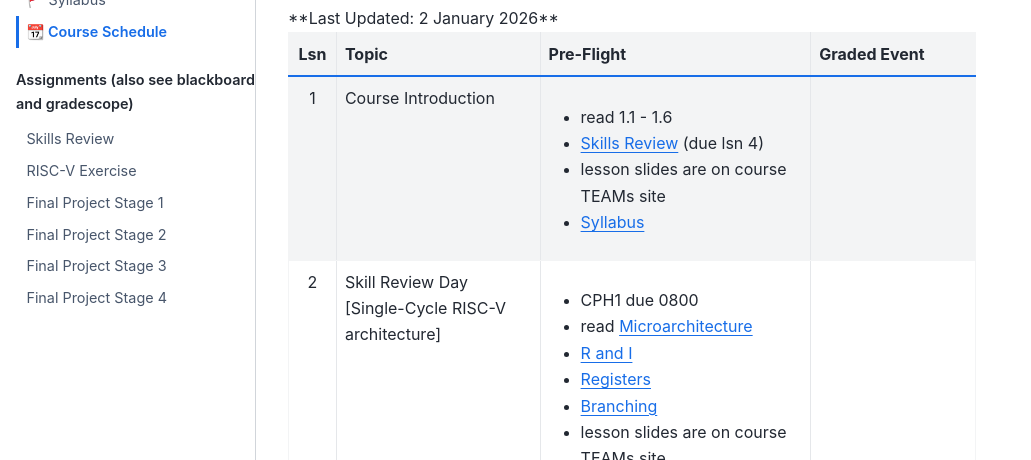
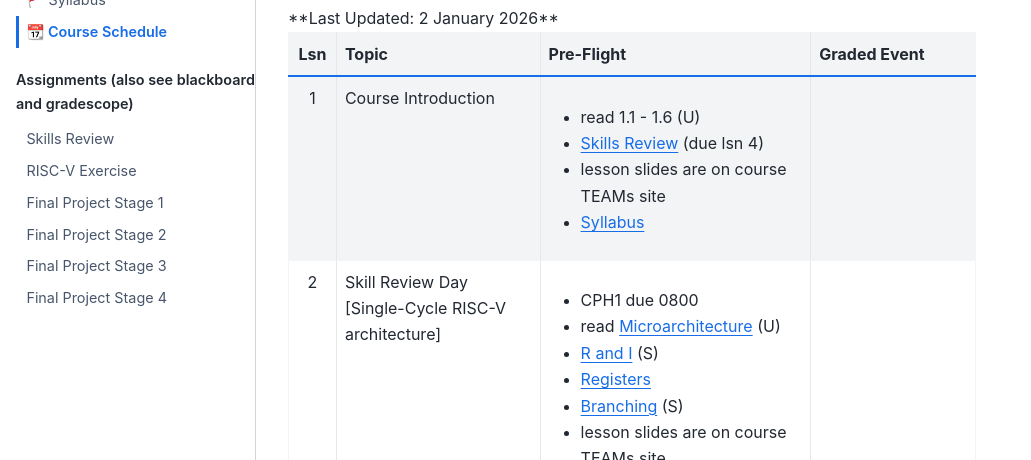
Before and after one commit to USAFA-ECE/ece485, a Jupyter Book: the page built from book/schedule.md, in a window 1280 px wide and 900 px high. Shown: the part 440-900 px from the top of the window, without its empty margins (0-1031 px from the left). Built offline with Jupyter Book 1.0.4 settings and Sphinx 7.4.7 and the Sphinx Book theme 1.1.4, drawn with Linux system fonts in a browser that asks for light colours.

```diff
--- a/book/schedule.md
+++ b/book/schedule.md
@@ -14,8 +14,8 @@ This schedule is subject to change as appropriate.
 
 | Lsn    | Topic                                               | Pre-Flight   | Graded Event             |
 |:------:|----------------------------------------------|---------------------------------------------|------------------|
-| 1   | Course Introduction                                    | <ul><li> read 1.1 - 1.6 </li><li>[Skills Review](skillsreview.md) (due lsn 4) </li><li>lesson slides are on course TEAMs site</li><li>[Syllabus](ECE_485_syllabus.pdf)</li></ul>              |      |
-| 2   | Skill Review Day [Single-Cycle RISC-V architecture]    | <ul><li> CPH1 due 0800 </li><li>read [Microarchitecture](skills_review/Microarchitecture.pdf)   </li><li>  [R and I](skills_review/RandI.pdf) </li><li>[Registers](skills_review/Registers.pdf) </li><li>[Branching](skills_review/Branching.pdf)   </li><li>lesson slides are on course TEAMs site  </li></ul>   |  |
+| 1   | Course Introduction                                    | <ul><li> read 1.1 - 1.6 (U) </li><li>[Skills Review](skillsreview.md) (due lsn 4) </li><li>lesson slides are on course TEAMs site</li><li>[Syllabus](ECE_485_syllabus.pdf)</li></ul>              |      |
+| 2   | Skill Review Day [Single-Cycle RISC-V architecture]    | <ul><li> CPH1 due 0800 </li><li>read [Microarchitecture](skills_review/Microarchitecture.pdf)  (U)  </li><li>  [R and I](skills_review/RandI.pdf)  (S)</li><li>[Registers](skills_review/Registers.pdf) </li><li>[Branching](skills_review/Branching.pdf)  (S)  </li><li>lesson slides are on course TEAMs site  </li></ul>   |  |
 | 3   | Trends in Computer Technology                          | <ul><li> CPH2 due 0800 </li><li>read 1.6 - 1.9    </li><li>lesson slides are on course TEAMs site </li></ul>    |  |
 | 4   | Price vs Performance                                   | <ul><li>  [skills Review](skillsreview.md) due 0800 on Gradescope </li><li> read 1.8 - 1.9  </li><li>lesson slides are on course TEAMs site </li></ul>     |   |
 | 5   | Performance, Metrics, Benchmarks, Amdahl's Law    | <ul><li> CPH4 due 0800 </li><li>read 1.10-1.12 </li><li>benchmarking articles: </li><li> [SingleNumber](benchmark/PerformanceSingleNumber.pdf) </li><li>[MeasuringPerformance](benchmark/MeasuringPerformance.pdf) </li><li>[BenchmarkDescriptions](benchmark/BenchmarkDescriptions.pdf) </li><li>lesson slides are on course TEAMs site   </li></ul>  |   |
```
